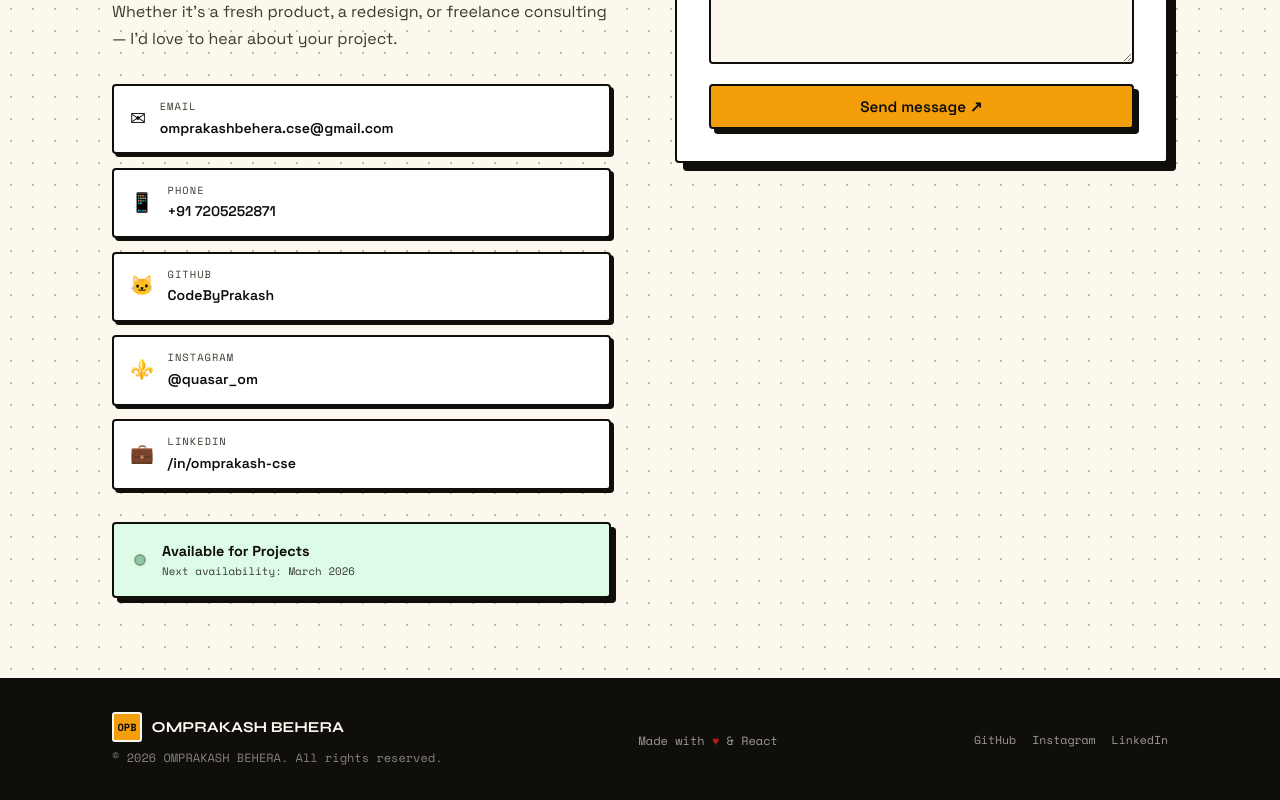
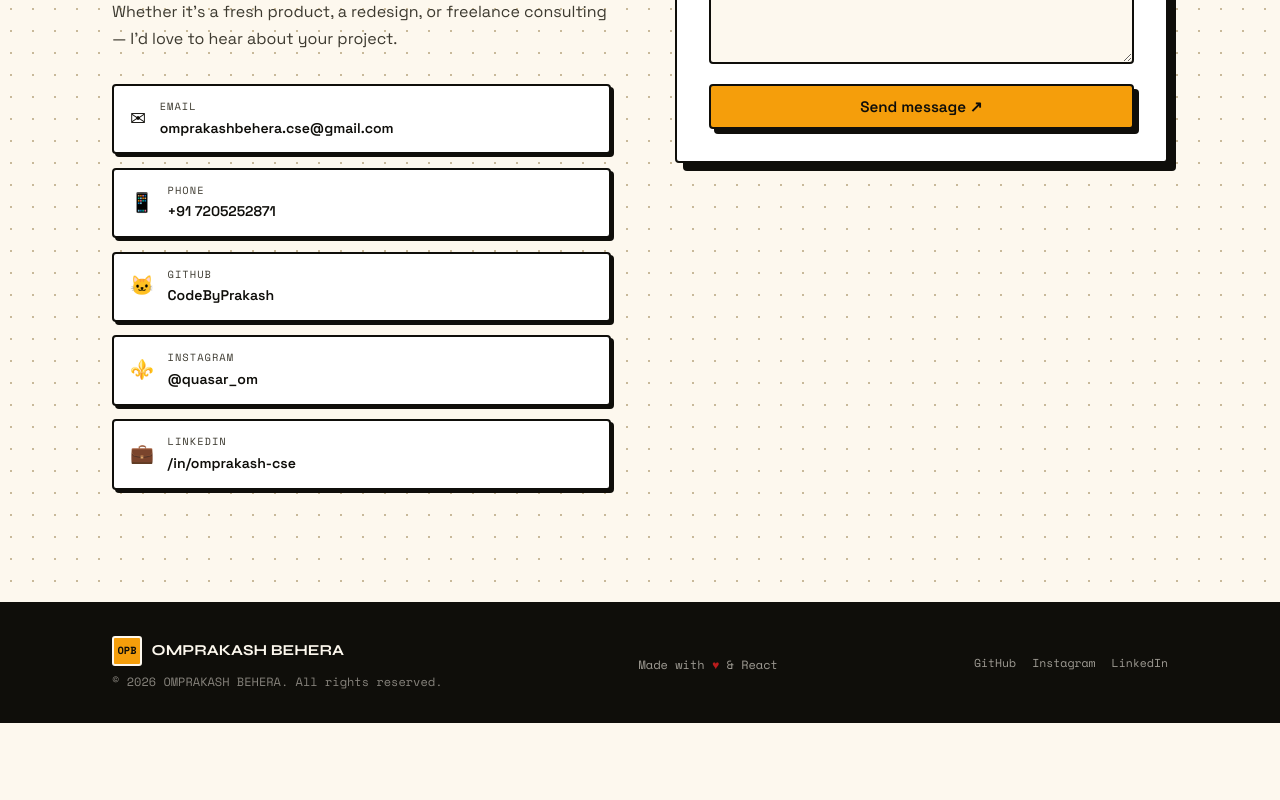
Before and after one commit to CodeByPrakash/portfolio, a React (Vite) app: page / in a window 1280 px wide. Shown: the part 5854-6654 px from the top of the page. After the commit the page ends 6577 px from the top, so only its background shows below. Built offline with nearby package versions, Linux system fonts and the light colour scheme.

Commit message:
Add files via upload

```diff
--- a/src/components/Contact.jsx
+++ b/src/components/Contact.jsx
@@ -48,13 +48,13 @@ export default function Contact() {
             </div>
 
             {/* Availability card */}
-            <div className={styles.availCard}>
+            {/* <div className={styles.availCard}>
               <span className={styles.availDot} />
               <div>
                 <span className={styles.availTitle}>Available for Projects</span>
                 <span className={styles.availSub}>Next availability: March 2026</span>
               </div>
-            </div>
+            </div> */}
           </div>
 
           {/* Form */}
```
